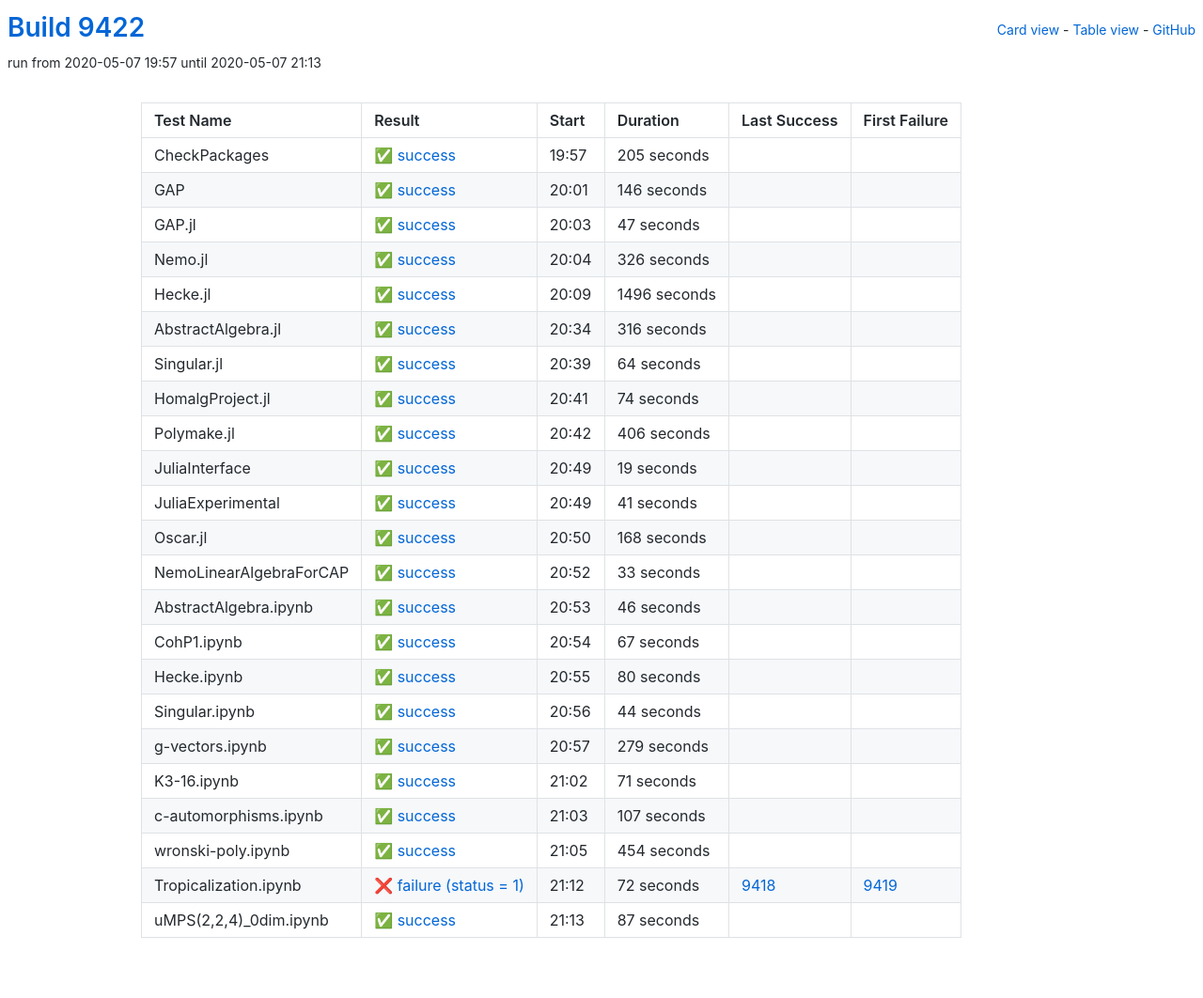
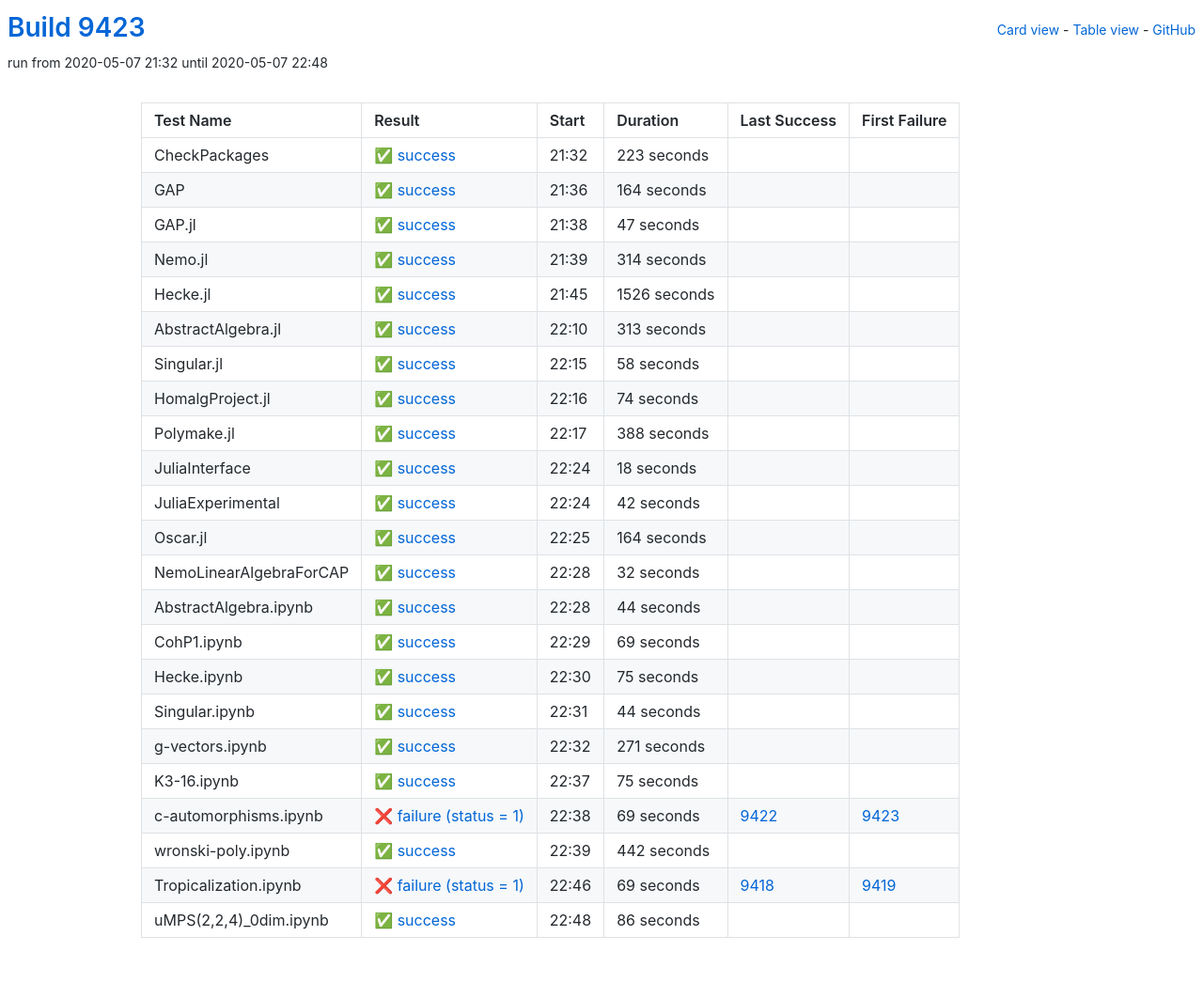
Before and after one commit to oscar-system/oscar-ci-status, a Jekyll site: the page built from table.html, in a window 1280 px wide. Shown: the whole page at 94% size. Built offline with Jekyll 4.4.1, drawn with Linux system fonts in a browser that asks for light colours.

Commit message:
Build 9423

```diff
--- a/_data/ci.yml
+++ b/_data/ci.yml
@@ -1,29 +1,29 @@
-build: 9422
-build_url: https://oscarci.mathematik.uni-kl.de/job/oscar/9422/
+build: 9423
+build_url: https://oscarci.mathematik.uni-kl.de/job/oscar/9423/
 job: oscar
 tests:
-- duration: 205
+- duration: 223
   exitcode: 0
   first_failure: false
   first_failure_url: null
   id: checkpackages
   last_success: false
   last_success_url: null
-  log: https://oscarci.mathematik.uni-kl.de/job/oscar/9422/artifact/logs/build-9422/CheckPackages.log
+  log: https://oscarci.mathematik.uni-kl.de/job/oscar/9423/artifact/logs/build-9423/CheckPackages.log
   name: CheckPackages
-  start: 2020-05-07 19:57
+  start: 2020-05-07 21:32
   status: success
   success: true
-- duration: 146
+- duration: 164
   exitcode: 0
   first_failure: false
   first_failure_url: null
   id: gap
   last_success: false
   last_success_url: null
-  log: https://oscarci.mathematik.uni-kl.de/job/oscar/9422/artifact/logs/build-9422/GAP.log
+  log: https://oscarci.mathematik.uni-kl.de/job/oscar/9423/artifact/logs/build-9423/GAP.log
   name: GAP
-  start: 2020-05-07 20:01
+  start: 2020-05-07 21:36
   status: success
   success: true
 - duration: 47
@@ -33,57 +33,57 @@ tests:
   id: gap-jl
   last_success: false
   last_success_url: null
-  log: https://oscarci.mathematik.uni-kl.de/job/oscar/9422/artifact/logs/build-9422/GAP.jl.log
+  log: https://oscarci.mathematik.uni-kl.de/job/oscar/9423/artifact/logs/build-9423/GAP.jl.log
   name: GAP.jl
-  start: 2020-05-07 20:03
+  start: 2020-05-07 21:38
   status: success
   success: true
-- duration: 326
+- duration: 314
   exitcode: 0
   first_failure: false
   first_failure_url: null
   id: nemo-jl
   last_success: false
   last_success_url: null
-  log: https://oscarci.mathematik.uni-kl.de/job/oscar/9422/artifact/logs/build-9422/Nemo.jl.log
+  log: https://oscarci.mathematik.uni-kl.de/job/oscar/9423/artifact/logs/build-9423/Nemo.jl.log
   name: Nemo.jl
-  start: 2020-05-07 20:04
+  start: 2020-05-07 21:39
   status: success
   success: true
-- duration: 1496
+- duration: 1526
   exitcode: 0
   first_failure: false
   first_failure_url: null
   id: hecke-jl
   last_success: false
   last_success_url: null
-  log: https://oscarci.mathematik.uni-kl.de/job/oscar/9422/artifact/logs/build-9422/Hecke.jl.log
+  log: https://oscarci.mathematik.uni-kl.de/job/oscar/9423/artifact/logs/build-9423/Hecke.jl.log
   name: Hecke.jl
-  start: 2020-05-07 20:09
+  start: 2020-05-07 21:45
   status: success
   success: true
-- duration: 316
+- duration: 313
   exitcode: 0
   first_failure: false
   first_failure_url: null
   id: abstractalgebra-jl
   last_success: false
   last_success_url: null
-  log: https://oscarci.mathematik.uni-kl.de/job/oscar/9422/artifact/logs/build-9422/AbstractAlgebra.jl.log
+  log: https://oscarci.mathematik.uni-kl.de/job/oscar/9423/artifact/logs/build-9423/AbstractAlgebra.jl.log
   name: AbstractAlgebra.jl
-  start: 2020-05-07 20:34
+  start: 2020-05-07 22:10
   status: success
   success: true
-- duration: 64
+- duration: 58
   exitcode: 0
   first_failure: false
   first_failure_url: null
   id: singular-jl
   last_success: false
   last_success_url: null
-  log: https://oscarci.mathematik.uni-kl.de/job/oscar/9422/artifact/logs/build-9422/Singular.jl.log
+  log: https://oscarci.mathematik.uni-kl.de/job/oscar/9423/artifact/logs/build-9423/Singular.jl.log
   name: Singular.jl
-  start: 2020-05-07 20:39
+  start: 2020-05-07 22:15
   status: success
   success: true
 - duration: 74
@@ -93,105 +93,105 @@ tests:
   id: homalgproject-jl
   last_success: false
   last_success_url: null
-  log: https://oscarci.mathematik.uni-kl.de/job/oscar/9422/artifact/logs/build-9422/HomalgProject.jl.log
+  log: https://oscarci.mathematik.uni-kl.de/job/oscar/9423/artifact/logs/build-9423/HomalgProject.jl.log
   name: HomalgProject.jl
-  start: 2020-05-07 20:41
+  start: 2020-05-07 22:16
   status: success
   success: true
-- duration: 406
+- duration: 388
   exitcode: 0
   first_failure: false
   first_failure_url: null
   id: polymake-jl
   last_success: false
   last_success_url: null
-  log: https://oscarci.mathematik.uni-kl.de/job/oscar/9422/artifact/logs/build-9422/Polymake.jl.log
+  log: https://oscarci.mathematik.uni-kl.de/job/oscar/9423/artifact/logs/build-9423/Polymake.jl.log
   name: Polymake.jl
-  start: 2020-05-07 20:42
+  start: 2020-05-07 22:17
   status: success
   success: true
-- duration: 19
+- duration: 18
   exitcode: 0
   first_failure: false
   first_failure_url: null
   id: juliainterface
   last_success: false
   last_success_url: null
-  log: https://oscarci.mathematik.uni-kl.de/job/oscar/9422/artifact/logs/build-9422/JuliaInterface.log
+  log: https://oscarci.mathematik.uni-kl.de/job/oscar/9423/artifact/logs/build-9423/JuliaInterface.log
   name: JuliaInterface
-  start: 2020-05-07 20:49
+  start: 2020-05-07 22:24
   status: success
   success: true
-- duration: 41
+- duration: 42
   exitcode: 0
   first_failure: false
   first_failure_url: null
   id: juliaexperimental
   last_success: false
   last_success_url: null
-  log: https://oscarci.mathematik.uni-kl.de/job/oscar/9422/artifact/logs/build-9422/JuliaExperimental.log
+  log: https://oscarci.mathematik.uni-kl.de/job/oscar/9423/artifact/logs/build-9423/JuliaExperimental.log
   name: JuliaExperimental
-  start: 2020-05-07 20:49
+  start: 2020-05-07 22:24
   status: success
   success: true
-- duration: 168
+- duration: 164
   exitcode: 0
   first_failure: false
   first_failure_url: null
   id: oscar-jl
   last_success: false
   last_success_url: null
-  log: https://oscarci.mathematik.uni-kl.de/job/oscar/9422/artifact/logs/build-9422/Oscar.jl.log
+  log: https://oscarci.mathematik.uni-kl.de/job/oscar/9423/artifact/logs/build-9423/Oscar.jl.log
   name: Oscar.jl
-  start: 2020-05-07 20:50
+  start: 2020-05-07 22:25
   status: success
   success: true
-- duration: 33
+- duration: 32
   exitcode: 0
   first_failure: false
   first_failure_url: null
   id: nemolinearalgebraforcap
   last_success: false
   last_success_url: null
-  log: https://oscarci.mathematik.uni-kl.de/job/oscar/9422/artifact/logs/build-9422/NemoLinearAlgebraForCAP.log
+  log: https://oscarci.mathematik.uni-kl.de/job/oscar/9423/artifact/logs/build-9423/NemoLinearAlgebraForCAP.log
   name: NemoLinearAlgebraForCAP
-  start: 2020-05-07 20:52
+  start: 2020-05-07 22:28
   status: success
   success: true
-- duration: 46
+- duration: 44
   exitcode: 0
   first_failure: false
   first_failure_url: null
   id: abstractalgebra-ipynb
   last_success: false
   last_success_url: null
-  log: https://oscarci.mathematik.uni-kl.de/job/oscar/9422/artifact/logs/build-9422/AbstractAlgebra.ipynb.log
+  log: https://oscarci.mathematik.uni-kl.de/job/oscar/9423/artifact/logs/build-9423/AbstractAlgebra.ipynb.log
   name: AbstractAlgebra.ipynb
-  start: 2020-05-07 20:53
+  start: 2020-05-07 22:28
   status: success
   success: true
-- duration: 67
+- duration: 69
   exitcode: 0
   first_failure: false
   first_failure_url: null
   id: cohp1-ipynb
   last_success: false
   last_success_url: null
-  log: https://oscarci.mathematik.uni-kl.de/job/oscar/9422/artifact/logs/build-9422/CohP1.ipynb.log
+  log: https://oscarci.mathematik.uni-kl.de/job/oscar/9423/artifact/logs/build-9423/CohP1.ipynb.log
   name: CohP1.ipynb
-  start: 2020-05-07 20:54
+  start: 2020-05-07 22:29
   status: success
   success: true
-- duration: 80
+- duration: 75
   exitcode: 0
   first_failure: false
   first_failure_url: null
   id: hecke-ipynb
   last_success: false
   last_success_url: null
-  log: https://oscarci.mathematik.uni-kl.de/job/oscar/9422/artifact/logs/build-9422/Hecke.ipynb.log
+  log: https://oscarci.mathematik.uni-kl.de/job/oscar/9423/artifact/logs/build-9423/Hecke.ipynb.log
   name: Hecke.ipynb
-  start: 2020-05-07 20:55
+  start: 2020-05-07 22:30
   status: success
   success: true
 - duration: 44
@@ -201,80 +201,80 @@ tests:
   id: singular-ipynb
   last_success: false
   last_success_url: null
-  log: https://oscarci.mathematik.uni-kl.de/job/oscar/9422/artifact/logs/build-9422/Singular.ipynb.log
+  log: https://oscarci.mathematik.uni-kl.de/job/oscar/9423/artifact/logs/build-9423/Singular.ipynb.log
   name: Singular.ipynb
-  start: 2020-05-07 20:56
+  start: 2020-05-07 22:31
   status: success
   success: true
-- duration: 279
+- duration: 271
   exitcode: 0
   first_failure: false
   first_failure_url: null
   id: g-vectors-ipynb
   last_success: false
   last_success_url: null
-  log: https://oscarci.mathematik.uni-kl.de/job/oscar/9422/artifact/logs/build-9422/g-vectors.ipynb.log
+  log: https://oscarci.mathematik.uni-kl.de/job/oscar/9423/artifact/logs/build-9423/g-vectors.ipynb.log
   name: g-vectors.ipynb
-  start: 2020-05-07 20:57
+  start: 2020-05-07 22:32
   status: success
   success: true
-- duration: 71
+- duration: 75
   exitcode: 0
   first_failure: false
   first_failure_url: null
   id: k3-16-ipynb
   last_success: false
   last_success_url: null
-  log: https://oscarci.mathematik.uni-kl.de/job/oscar/9422/artifact/logs/build-9422/K3-16.ipynb.log
+  log: https://oscarci.mathematik.uni-kl.de/job/oscar/9423/artifact/logs/build-9423/K3-16.ipynb.log
   name: K3-16.ipynb
-  start: 2020-05-07 21:02
+  start: 2020-05-07 22:37
   status: success
   success: true
-- duration: 107
-  exitcode: 0
-  first_failure: false
-  first_failure_url: null
+- duration: 69
+  exitcode: 1
+  first_failure: 9423
+  first_failure_url: https://oscarci.mathematik.uni-kl.de/job/oscar/9423/
   id: c-automorphisms-ipynb
-  last_success: false
-  last_success_url: null
-  log: https://oscarci.mathematik.uni-kl.de/job/oscar/9422/artifact/logs/build-9422/c-automorphisms.ipynb.log
+  last_success: 9422
+  last_success_url: https://oscarci.mathematik.uni-kl.de/job/oscar/9422/
+  log: https://oscarci.mathematik.uni-kl.de/job/oscar/9423/artifact/logs/build-9423/c-automorphisms.ipynb.log
   name: c-automorphisms.ipynb
-  start: 2020-05-07 21:03
-  status: success
-  success: true
-- duration: 454
+  start: 2020-05-07 22:38
+  status: failure
+  success: false
+- duration: 442
   exitcode: 0
   first_failure: false
   first_failure_url: null
   id: wronski-poly-ipynb
   last_success: false
   last_success_url: null
-  log: https://oscarci.mathematik.uni-kl.de/job/oscar/9422/artifact/logs/build-9422/wronski-poly.ipynb.log
+  log: https://oscarci.mathematik.uni-kl.de/job/oscar/9423/artifact/logs/build-9423/wronski-poly.ipynb.log
   name: wronski-poly.ipynb
-  start: 2020-05-07 21:05
+  start: 2020-05-07 22:39
   status: success
   success: true
-- duration: 72
+- duration: 69
   exitcode: 1
   first_failure: 9419
   first_failure_url: https://oscarci.mathematik.uni-kl.de/job/oscar/9419/
   id: tropicalization-ipynb
   last_success: 9418
   last_success_url: https://oscarci.mathematik.uni-kl.de/job/oscar/9418/
-  log: https://oscarci.mathematik.uni-kl.de/job/oscar/9422/artifact/logs/build-9422/Tropicalization.ipynb.log
+  log: https://oscarci.mathematik.uni-kl.de/job/oscar/9423/artifact/logs/build-9423/Tropicalization.ipynb.log
   name: Tropicalization.ipynb
-  start: 2020-05-07 21:12
+  start: 2020-05-07 22:46
   status: failure
   success: false
-- duration: 87
+- duration: 86
   exitcode: 0
   first_failure: false
   first_failure_url: null
   id: umps-2-2-4-0dim-ipynb
   last_success: false
   last_success_url: null
-  log: https://oscarci.mathematik.uni-kl.de/job/oscar/9422/artifact/logs/build-9422/uMPS-2-2-4-_0dim.ipynb.log
+  log: https://oscarci.mathematik.uni-kl.de/job/oscar/9423/artifact/logs/build-9423/uMPS-2-2-4-_0dim.ipynb.log
   name: uMPS(2,2,4)_0dim.ipynb
-  start: 2020-05-07 21:13
+  start: 2020-05-07 22:48
   status: success
   success: true
```
Also changed, not shown: README.md.
